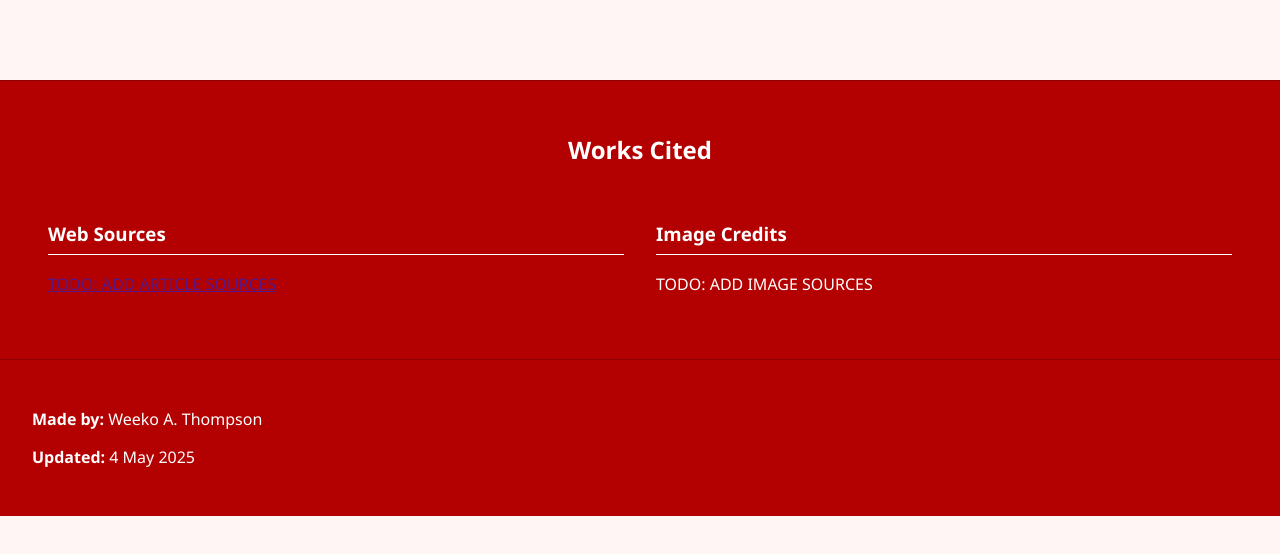
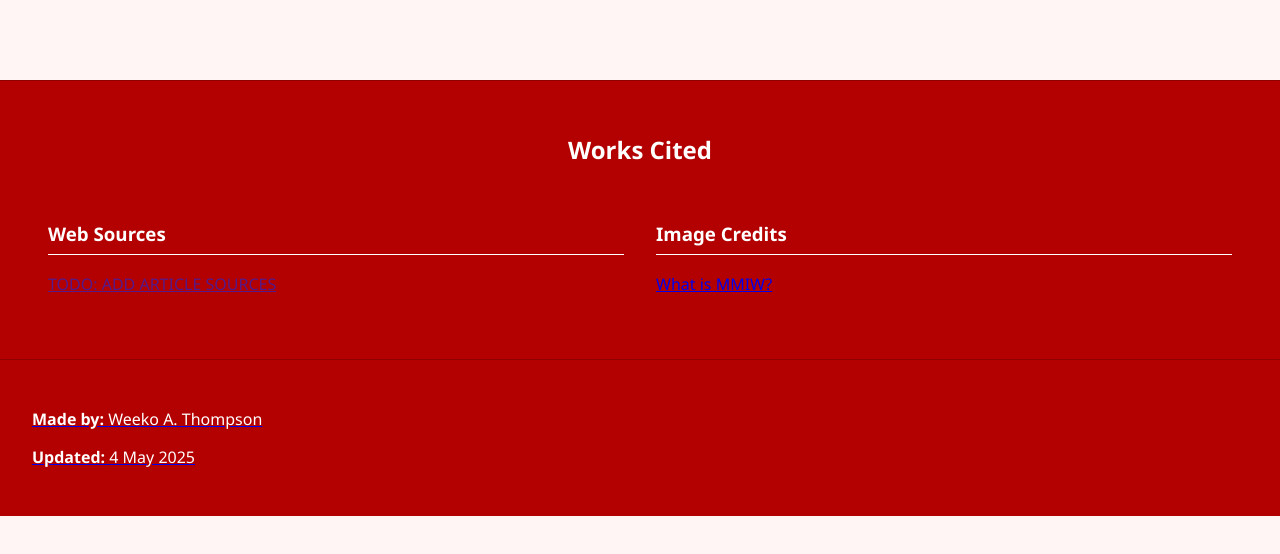
Before and after one commit to AvgThrower/MMIW-Final, a plain HTML site: page sources.html in a window 1280 px wide. Drawn offline with Linux system fonts and the light colour scheme.

Commit message:
Update sources.html

```diff
--- a/sources.html
+++ b/sources.html
@@ -20,7 +20,7 @@
     <div class="footer-column">
       <h3>Image Credits</h3>
       <ul>
-        <li>TODO: ADD IMAGE SOURCES</li>
+        <li><a href="https://www.aknwrc.org/event/national-day-of-awareness-for-missing-and-murdered-indigenous-women-mmiw/">What is MMIW?</li>
       </ul>
     </div>
   </div>
```
